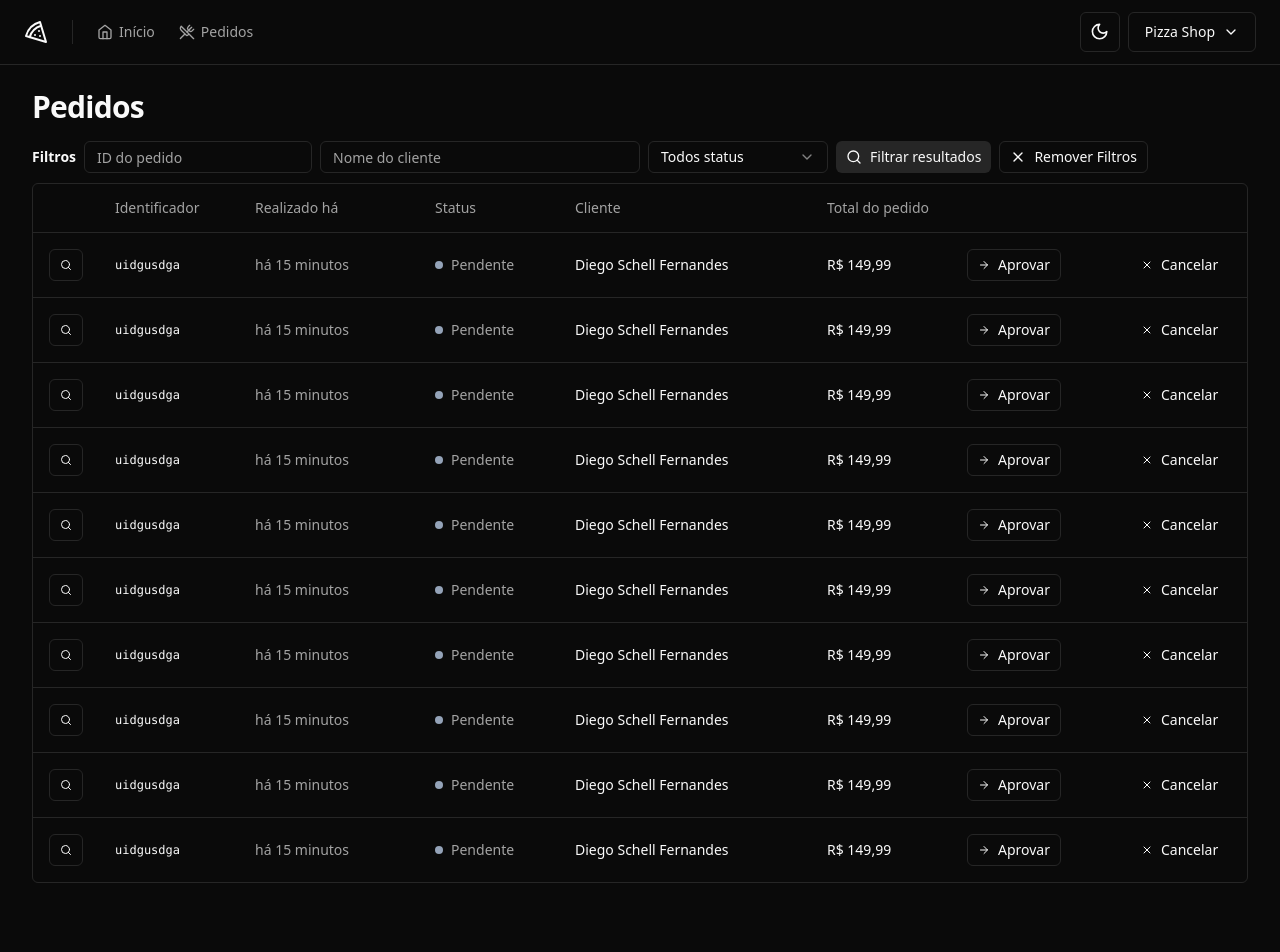
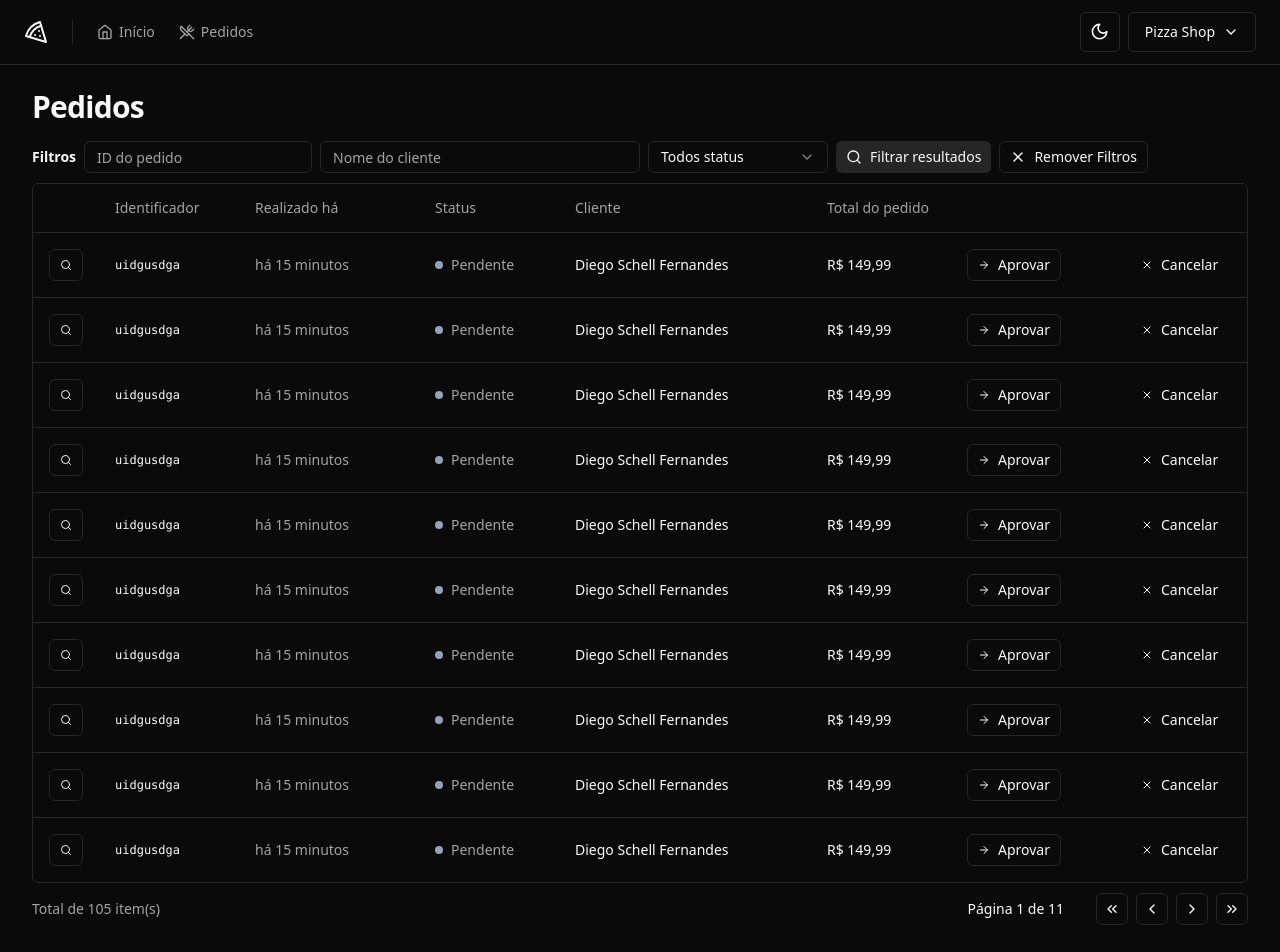
Before and after one commit to gabifrancamr/pizzaShop, a React (Vite) app: page /orders in a window 1280 px wide. Shown: the top 952 px of the page. Before the commit the page ends 915 px from the top, so only its background shows below. Built offline with nearby package versions, Linux system fonts and the light colour scheme.

Commit message:
componente: paginação

```diff
--- /dev/null
+++ b/src/components/pagination.tsx
@@ -0,0 +1,53 @@
+import {
+  ChevronLeft,
+  ChevronRight,
+  ChevronsLeft,
+  ChevronsRight,
+} from 'lucide-react'
+
+import { Button } from './ui/button'
+
+export interface PaginationProps {
+  pageIndex: number
+  totalCount: number
+  perPage: number
+}
+
+export function Pagination({
+  pageIndex,
+  totalCount,
+  perPage,
+}: PaginationProps) {
+  const pages = Math.ceil(totalCount / perPage) || 1
+  return (
+    <div className="flex items-center justify-between">
+      <span className="text-sm text-muted-foreground">
+        Total de {totalCount} item(s)
+      </span>
+
+      <div className="flex items-center gap-6 lg:gap-8">
+        <div className="text-sm font-medium">
+          Página {pageIndex + 1} de {pages}{' '}
+        </div>
+        <div className="flex items-center gap-2">
+          <Button variant="outline" className="h-8 w-8 p-0">
+            <ChevronsLeft className="h-4 w-4" />
+            <span className="sr-only">Primeira página</span>
+          </Button>
+          <Button variant="outline" className="h-8 w-8 p-0">
+            <ChevronLeft className="h-4 w-4" />
+            <span className="sr-only">Página anterior</span>
+          </Button>
+          <Button variant="outline" className="h-8 w-8 p-0">
+            <ChevronRight className="h-4 w-4" />
+            <span className="sr-only">Próxima página</span>
+          </Button>
+          <Button variant="outline" className="h-8 w-8 p-0">
+            <ChevronsRight className="h-4 w-4" />
+            <span className="sr-only">Última página</span>
+          </Button>
+        </div>
+      </div>
+    </div>
+  )
+}
--- a/src/pages/app/orders/orders.tsx
+++ b/src/pages/app/orders/orders.tsx
@@ -1,5 +1,6 @@
 import { Helmet } from 'react-helmet-async'
 
+import { Pagination } from '@/components/pagination'
 import {
   Table,
   TableBody,
@@ -17,7 +18,7 @@ export function Orders() {
       <Helmet title="Pedidos" />
       <div className="flex flex-col gap-4">
         <h1 className="text-3xl font-bold tracking-tight">Pedidos</h1>
-      </div>
+
         <div className="space-y-2.5">
           <OrderTableFilters />
           <div className="rounded-md border">
@@ -41,6 +42,9 @@ export function Orders() {
               </TableBody>
             </Table>
           </div>
+
+          <Pagination pageIndex={0} totalCount={105} perPage={10} />
+        </div>
       </div>
     </>
   )
```
Lines whose indentation alone changed are shown as unchanged.
